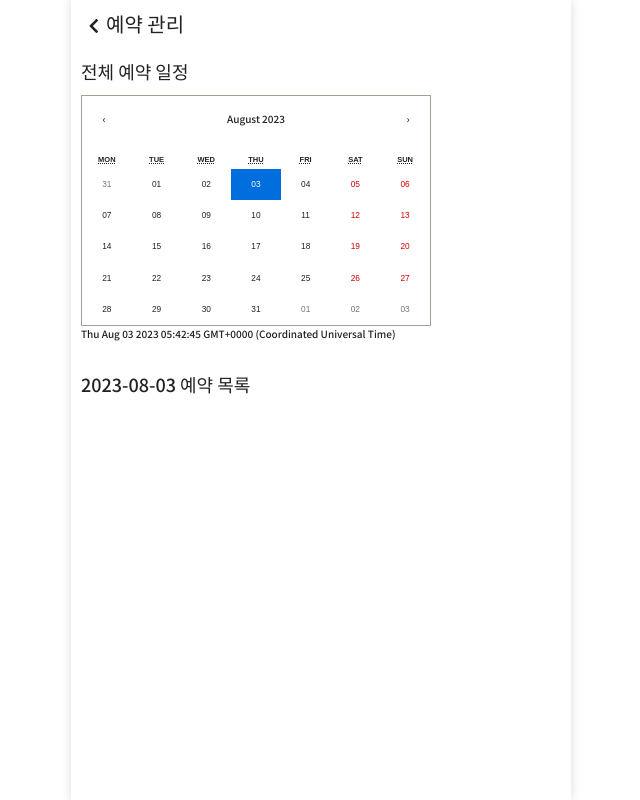
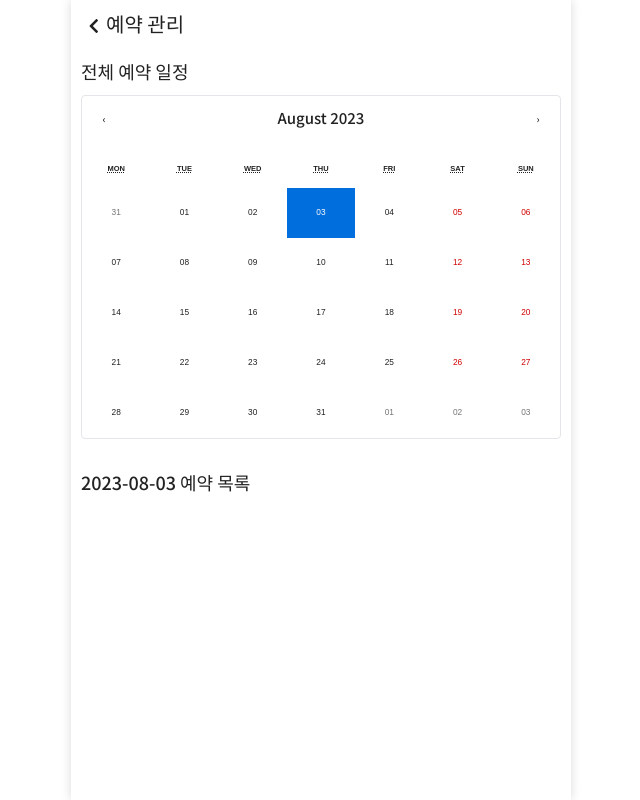
Before and after one commit to ycjeon0129/Planty, a React (Create React App) app in the folder frontend/: page /mypage/booking in a window 1280 px wide. Shown: the whole page, without its empty margins (319-959 px from the left). Built offline with nearby package versions, Linux system fonts and the light colour scheme.

Commit message:
[FE] Feat : 캘린더 컴포넌트 구현 (45%)

```diff
--- a/frontend/src/components/atoms/booking/CustomCalendar/CustomCalendar.scss
+++ b/frontend/src/components/atoms/booking/CustomCalendar/CustomCalendar.scss
@@ -1,8 +1,28 @@
+@use 'styles/base/variable' as var;
+@import 'styles/mixins/common';
+
 .custom-calendar-container {
+	.react-calendar__navigation__label__labelText {
+		font-size: 1.5em;
+	}
 	.react-calendar__navigation__prev2-button {
 		display: none;
 	}
+
 	.react-calendar__navigation__next2-button {
 		display: none;
 	}
+
+	.react-calendar {
+		@include border-gray;
+		border-radius: var.$rd-sm;
+		width: 100%;
+	}
+
+	.react-calendar__month-view__weekdays__weekday {
+		line-height: 30px;
+	}
+	.react-calendar__tile {
+		height: 50px;
+	}
 }
--- a/frontend/src/components/atoms/booking/CustomCalendar/CustomCalendar.tsx
+++ b/frontend/src/components/atoms/booking/CustomCalendar/CustomCalendar.tsx
@@ -1,4 +1,4 @@
-import React, { useState } from 'react';
+import React from 'react';
 import moment from 'moment';
 import Calendar from 'react-calendar';
 import './CustomCalendar.scss';
@@ -6,13 +6,16 @@ import './CustomCalendar.scss';
 type ValuePiece = Date | null;
 type Value = ValuePiece | [ValuePiece, ValuePiece];
 
-function CustomCalendar() {
-	const [value, setValue] = useState<Value>(new Date());
-
+function CustomCalendar({
+	selectedDate,
+	setSelectedDate,
+}: {
+	selectedDate: Value;
+	setSelectedDate: React.Dispatch<React.SetStateAction<Value>>;
+}) {
 	return (
 		<div className="custom-calendar-container">
-			<Calendar onChange={setValue} value={value} formatDay={(_, date) => moment(date).format('DD')} />
-			<span>{value?.toString()}</span>
+			<Calendar onChange={setSelectedDate} value={selectedDate} formatDay={(_, date) => moment(date).format('DD')} />
 		</div>
 	);
 }
```
